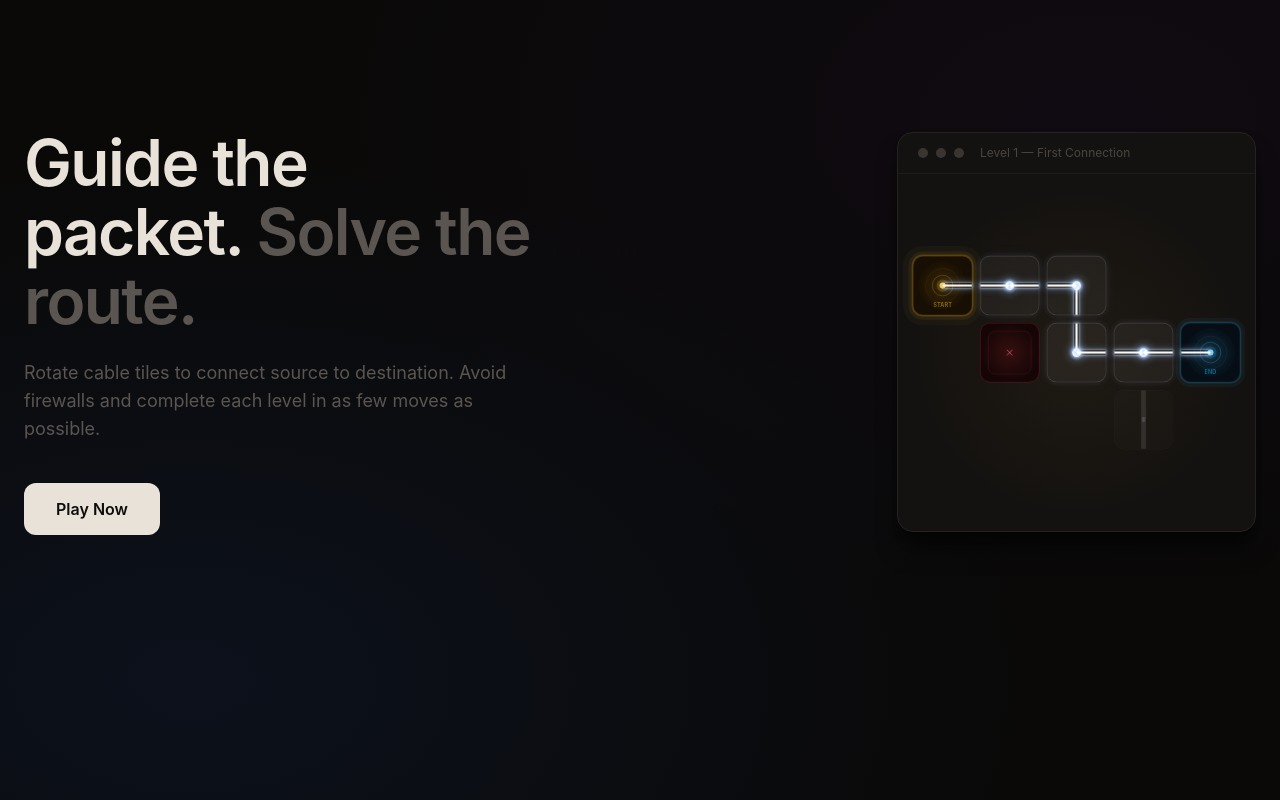
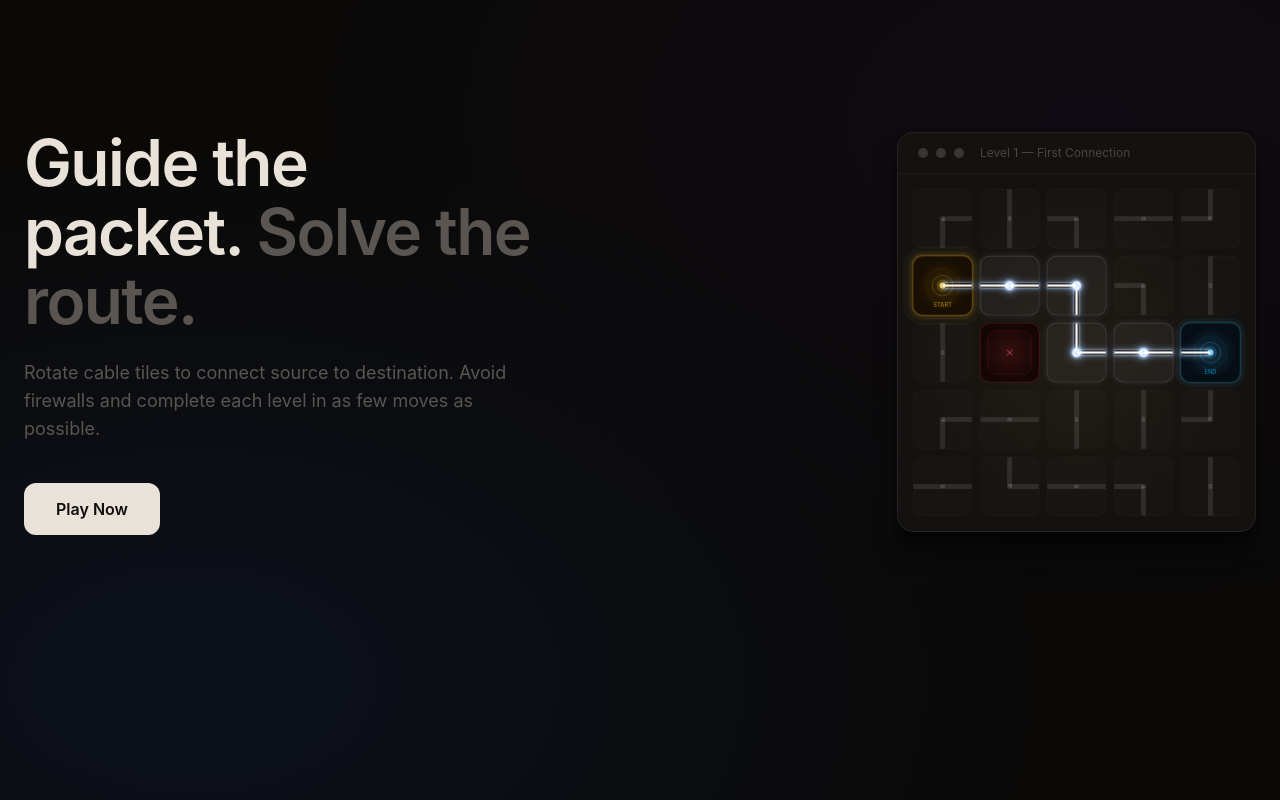
Before and after one commit to simonlartey/packet-path, a React (Vite) app: page / in a window 1280 px wide. Built offline with nearby package versions, Linux system fonts and the light colour scheme.

Commit message:
Add decoy tiles to increase puzzle difficulty

```diff
--- a/src/game/levels.ts
+++ b/src/game/levels.ts
@@ -24,39 +24,39 @@ export const levels: Level[] = [
     cols: 5,
     tiles: [
       [
-        tile('0-0', 'empty'),
-        tile('0-1', 'empty'),
-        tile('0-2', 'empty'),
-        tile('0-3', 'empty'),
-        tile('0-4', 'empty'),
+        tile('0-0', 'corner', 90),
+        tile('0-1', 'straight', 0),
+        tile('0-2', 'corner', 180),
+        tile('0-3', 'straight', 90),
+        tile('0-4', 'corner', 270),
       ],
       [
         tile('1-0', 'source', 90, true),
         tile('1-1', 'straight', 90),
         tile('1-2', 'corner', 0),
-        tile('1-3', 'empty'),
-        tile('1-4', 'empty'),
+        tile('1-3', 'corner', 180),
+        tile('1-4', 'straight', 0),
       ],
       [
-        tile('2-0', 'empty'),
+        tile('2-0', 'straight', 0),
         tile('2-1', 'firewall', 0, true),
         tile('2-2', 'corner', 0),
         tile('2-3', 'straight', 90),
         tile('2-4', 'destination', 270, true),
       ],
       [
-        tile('3-0', 'empty'),
-        tile('3-1', 'empty'),
-        tile('3-2', 'empty'),
+        tile('3-0', 'corner', 90),
+        tile('3-1', 'straight', 90),
+        tile('3-2', 'straight', 0),
         tile('3-3', 'straight', 0),
-        tile('3-4', 'empty'),
+        tile('3-4', 'corner', 270),
       ],
       [
-        tile('4-0', 'empty'),
-        tile('4-1', 'empty'),
-        tile('4-2', 'empty'),
-        tile('4-3', 'empty'),
-        tile('4-4', 'empty'),
+        tile('4-0', 'straight', 90),
+        tile('4-1', 'corner', 0),
+        tile('4-2', 'straight', 90),
+        tile('4-3', 'corner', 180),
+        tile('4-4', 'straight', 0),
       ],
     ],
   },
@@ -71,11 +71,11 @@ export const levels: Level[] = [
     cols: 5,
     tiles: [
       [
-        tile('0-0', 'empty'),
-        tile('0-1', 'empty'),
-        tile('0-2', 'empty'),
-        tile('0-3', 'empty'),
-        tile('0-4', 'empty'),
+        tile('0-0', 'corner', 90),
+        tile('0-1', 'straight', 0),
+        tile('0-2', 'corner', 180),
+        tile('0-3', 'straight', 90),
+        tile('0-4', 'corner', 270),
       ],
       [
         tile('1-0', 'source', 90, true),
@@ -85,25 +85,25 @@ export const levels: Level[] = [
         tile('1-4', 'destination', 270, true),
       ],
       [
-        tile('2-0', 'empty'),
+        tile('2-0', 'straight', 90),
         tile('2-1', 'corner', 0),
         tile('2-2', 'straight', 90),
         tile('2-3', 'corner', 270),
-        tile('2-4', 'empty'),
+        tile('2-4', 'straight', 0),
       ],
       [
-        tile('3-0', 'empty'),
-        tile('3-1', 'empty'),
+        tile('3-0', 'corner', 90),
+        tile('3-1', 'straight', 90),
         tile('3-2', 'firewall', 0, true),
-        tile('3-3', 'empty'),
-        tile('3-4', 'empty'),
+        tile('3-3', 'straight', 0),
+        tile('3-4', 'corner', 270),
       ],
       [
-        tile('4-0', 'empty'),
-        tile('4-1', 'empty'),
-        tile('4-2', 'empty'),
-        tile('4-3', 'empty'),
-        tile('4-4', 'empty'),
+        tile('4-0', 'straight', 90),
+        tile('4-1', 'corner', 0),
+        tile('4-2', 'straight', 90),
+        tile('4-3', 'corner', 180),
+        tile('4-4', 'straight', 0),
       ],
     ],
   },
@@ -118,39 +118,39 @@ export const levels: Level[] = [
     cols: 5,
     tiles: [
       [
-        tile('0-0', 'empty'),
-        tile('0-1', 'empty'),
-        tile('0-2', 'empty'),
-        tile('0-3', 'empty'),
-        tile('0-4', 'empty'),
+        tile('0-0', 'straight', 90),
+        tile('0-1', 'corner', 0),
+        tile('0-2', 'straight', 0),
+        tile('0-3', 'corner', 180),
+        tile('0-4', 'straight', 90),
       ],
       [
         tile('1-0', 'source', 90, true),
         tile('1-1', 'straight', 0),
         tile('1-2', 'corner', 90),
-        tile('1-3', 'empty'),
-        tile('1-4', 'empty'),
+        tile('1-3', 'corner', 90),
+        tile('1-4', 'straight', 90),
       ],
       [
-        tile('2-0', 'empty'),
-        tile('2-1', 'empty'),
+        tile('2-0', 'corner', 270),
+        tile('2-1', 'straight', 90),
         tile('2-2', 'straight', 90),
         tile('2-3', 'corner', 0),
         tile('2-4', 'destination', 270, true),
       ],
       [
-        tile('3-0', 'empty'),
+        tile('3-0', 'straight', 0),
         tile('3-1', 'firewall', 0, true),
         tile('3-2', 'corner', 180),
         tile('3-3', 'corner', 270),
-        tile('3-4', 'empty'),
+        tile('3-4', 'straight', 90),
       ],
       [
-        tile('4-0', 'empty'),
-        tile('4-1', 'empty'),
-        tile('4-2', 'empty'),
-        tile('4-3', 'empty'),
-        tile('4-4', 'empty'),
+        tile('4-0', 'corner', 90),
+        tile('4-1', 'straight', 0),
+        tile('4-2', 'corner', 180),
+        tile('4-3', 'straight', 0),
+        tile('4-4', 'corner', 270),
       ],
     ],
   },
@@ -169,39 +169,39 @@ export const levels: Level[] = [
     cols: 5,
     tiles: [
       [
-        tile('0-0', 'empty'),
-        tile('0-1', 'empty'),
-        tile('0-2', 'empty'),
-        tile('0-3', 'empty'),
-        tile('0-4', 'empty'),
+        tile('0-0', 'corner', 90),
+        tile('0-1', 'straight', 0),
+        tile('0-2', 'corner', 180),
+        tile('0-3', 'straight', 90),
+        tile('0-4', 'corner', 270),
       ],
       [
         tile('1-0', 'source', 90, true),
         tile('1-1', 'straight', 0),
         tile('1-2', 'straight', 0),
         tile('1-3', 'corner', 0),
-        tile('1-4', 'empty'),
+        tile('1-4', 'straight', 90),
       ],
       [
-        tile('2-0', 'empty'),
+        tile('2-0', 'straight', 90),
         tile('2-1', 'firewall', 0, true),
-        tile('2-2', 'empty'),
+        tile('2-2', 'corner', 270),
         tile('2-3', 'corner', 270),
         tile('2-4', 'destination', 270, true),
       ],
       [
-        tile('3-0', 'empty'),
-        tile('3-1', 'empty'),
+        tile('3-0', 'corner', 90),
+        tile('3-1', 'straight', 90),
         tile('3-2', 'straight', 0),
-        tile('3-3', 'empty'),
-        tile('3-4', 'empty'),
+        tile('3-3', 'corner', 180),
+        tile('3-4', 'corner', 270),
       ],
       [
-        tile('4-0', 'empty'),
-        tile('4-1', 'empty'),
-        tile('4-2', 'empty'),
-        tile('4-3', 'empty'),
-        tile('4-4', 'empty'),
+        tile('4-0', 'straight', 0),
+        tile('4-1', 'corner', 0),
+        tile('4-2', 'straight', 90),
+        tile('4-3', 'straight', 0),
+        tile('4-4', 'corner', 180),
       ],
     ],
   },
@@ -220,14 +220,14 @@ export const levels: Level[] = [
     cols: 5,
     tiles: [
       [
-        tile('0-0', 'empty'),
-        tile('0-1', 'empty'),
-        tile('0-2', 'empty'),
-        tile('0-3', 'empty'),
-        tile('0-4', 'empty'),
+        tile('0-0', 'corner', 90),
+        tile('0-1', 'straight', 0),
+        tile('0-2', 'corner', 180),
+        tile('0-3', 'straight', 90),
+        tile('0-4', 'corner', 270),
       ],
       [
-        tile('1-0', 'empty'),
+        tile('1-0', 'straight', 90),
         tile('1-1', 'firewall', 0, true),
         tile('1-2', 'corner', 0),
         tile('1-3', 'straight', 0),
@@ -238,21 +238,21 @@ export const levels: Level[] = [
         tile('2-1', 'straight', 0),
         tile('2-2', 'corner', 90),
         tile('2-3', 'corner', 0),
-        tile('2-4', 'empty'),
+        tile('2-4', 'straight', 90),
       ],
       [
-        tile('3-0', 'empty'),
-        tile('3-1', 'empty'),
-        tile('3-2', 'empty'),
-        tile('3-3', 'empty'),
-        tile('3-4', 'empty'),
+        tile('3-0', 'corner', 90),
+        tile('3-1', 'straight', 90),
+        tile('3-2', 'corner', 180),
+        tile('3-3', 'straight', 0),
+        tile('3-4', 'corner', 270),
       ],
       [
-        tile('4-0', 'empty'),
-        tile('4-1', 'empty'),
-        tile('4-2', 'empty'),
-        tile('4-3', 'empty'),
-        tile('4-4', 'empty'),
+        tile('4-0', 'straight', 0),
+        tile('4-1', 'corner', 0),
+        tile('4-2', 'straight', 90),
+        tile('4-3', 'corner', 180),
+        tile('4-4', 'straight', 90),
       ],
     ],
   },
@@ -271,39 +271,39 @@ export const levels: Level[] = [
     cols: 5,
     tiles: [
       [
-        tile('0-0', 'empty'),
+        tile('0-0', 'corner', 90),
         tile('0-1', 'source', 90, true),
         tile('0-2', 'straight', 0),
         tile('0-3', 'corner', 0),
-        tile('0-4', 'empty'),
+        tile('0-4', 'straight', 90),
       ],
       [
-        tile('1-0', 'empty'),
-        tile('1-1', 'empty'),
+        tile('1-0', 'straight', 90),
+        tile('1-1', 'corner', 180),
         tile('1-2', 'firewall', 0, true),
         tile('1-3', 'straight', 90),
-        tile('1-4', 'empty'),
+        tile('1-4', 'corner', 270),
       ],
       [
-        tile('2-0', 'empty'),
-        tile('2-1', 'empty'),
+        tile('2-0', 'corner', 90),
+        tile('2-1', 'straight', 0),
         tile('2-2', 'firewall', 0, true),
         tile('2-3', 'corner', 180),
         tile('2-4', 'destination', 270, true),
       ],
       [
-        tile('3-0', 'empty'),
-        tile('3-1', 'empty'),
-        tile('3-2', 'empty'),
+        tile('3-0', 'straight', 0),
+        tile('3-1', 'corner', 0),
+        tile('3-2', 'straight', 90),
         tile('3-3', 'corner', 0),
-        tile('3-4', 'empty'),
+        tile('3-4', 'straight', 0),
       ],
       [
-        tile('4-0', 'empty'),
-        tile('4-1', 'empty'),
-        tile('4-2', 'empty'),
-        tile('4-3', 'empty'),
-        tile('4-4', 'empty'),
+        tile('4-0', 'corner', 90),
+        tile('4-1', 'straight', 90),
+        tile('4-2', 'corner', 180),
+        tile('4-3', 'straight', 0),
+        tile('4-4', 'corner', 270),
       ],
     ],
   },
@@ -324,15 +324,15 @@ export const levels: Level[] = [
     tiles: [
       [
         tile('0-0', 'source', 180, true),
-        tile('0-1', 'empty'),
-        tile('0-2', 'empty'),
-        tile('0-3', 'empty'),
-        tile('0-4', 'empty'),
+        tile('0-1', 'corner', 90),
+        tile('0-2', 'straight', 0),
+        tile('0-3', 'corner', 180),
+        tile('0-4', 'straight', 90),
       ],
       [
         tile('1-0', 'straight', 90),
         tile('1-1', 'firewall', 0, true),
-        tile('1-2', 'empty'),
+        tile('1-2', 'straight', 90),
         tile('1-3', 'corner', 0),
         tile('1-4', 'destination', 270, true),
       ],
@@ -341,21 +341,21 @@ export const levels: Level[] = [
         tile('2-1', 'straight', 0),
         tile('2-2', 'straight', 0),
         tile('2-3', 'corner', 90),
-        tile('2-4', 'empty'),
+        tile('2-4', 'straight', 90),
       ],
       [
-        tile('3-0', 'empty'),
+        tile('3-0', 'corner', 90),
         tile('3-1', 'firewall', 0, true),
-        tile('3-2', 'empty'),
-        tile('3-3', 'empty'),
-        tile('3-4', 'empty'),
+        tile('3-2', 'straight', 90),
+        tile('3-3', 'corner', 180),
+        tile('3-4', 'corner', 270),
       ],
       [
-        tile('4-0', 'empty'),
-        tile('4-1', 'empty'),
-        tile('4-2', 'empty'),
-        tile('4-3', 'empty'),
-        tile('4-4', 'empty'),
+        tile('4-0', 'straight', 0),
+        tile('4-1', 'corner', 0),
+        tile('4-2', 'straight', 90),
+        tile('4-3', 'corner', 180),
+        tile('4-4', 'straight', 90),
       ],
     ],
   },
@@ -375,18 +375,18 @@ export const levels: Level[] = [
     cols: 5,
     tiles: [
       [
-        tile('0-0', 'empty'),
-        tile('0-1', 'empty'),
+        tile('0-0', 'corner', 90),
+        tile('0-1', 'straight', 0),
         tile('0-2', 'firewall', 0, true),
         tile('0-3', 'corner', 0),
-        tile('0-4', 'empty'),
+        tile('0-4', 'straight', 90),
       ],
       [
         tile('1-0', 'corner', 0),
         tile('1-1', 'straight', 0),
         tile('1-2', 'corner', 90),
-        tile('1-3', 'empty'),
-        tile('1-4', 'empty'),
+        tile('1-3', 'straight', 90),
+        tile('1-4', 'corner', 270),
       ],
       [
         tile('2-0', 'straight', 90),
@@ -397,17 +397,17 @@ export const levels: Level[] = [
       ],
       [
         tile('3-0', 'source', 0, true),
-        tile('3-1', 'empty'),
-        tile('3-2', 'empty'),
-        tile('3-3', 'empty'),
-        tile('3-4', 'empty'),
+        tile('3-1', 'corner', 90),
+        tile('3-2', 'straight', 90),
+        tile('3-3', 'corner', 180),
+        tile('3-4', 'straight', 0),
       ],
       [
-        tile('4-0', 'empty'),
-        tile('4-1', 'empty'),
-        tile('4-2', 'empty'),
-        tile('4-3', 'empty'),
-        tile('4-4', 'empty'),
+        tile('4-0', 'straight', 90),
+        tile('4-1', 'corner', 0),
+        tile('4-2', 'straight', 90),
+        tile('4-3', 'corner', 180),
+        tile('4-4', 'straight', 0),
       ],
     ],
   },
@@ -428,17 +428,17 @@ export const levels: Level[] = [
     tiles: [
       [
         tile('0-0', 'source', 180, true),
-        tile('0-1', 'empty'),
-        tile('0-2', 'empty'),
-        tile('0-3', 'empty'),
-        tile('0-4', 'empty'),
+        tile('0-1', 'corner', 90),
+        tile('0-2', 'straight', 0),
+        tile('0-3', 'corner', 180),
+        tile('0-4', 'straight', 90),
       ],
       [
         tile('1-0', 'straight', 90),
         tile('1-1', 'firewall', 0, true),
-        tile('1-2', 'empty'),
+        tile('1-2', 'straight', 90),
         tile('1-3', 'corner', 0),
-        tile('1-4', 'empty'),
+        tile('1-4', 'corner', 270),
       ],
       [
         tile('2-0', 'corner', 270),
@@ -448,17 +448,17 @@ export const levels: Level[] = [
         tile('2-4', 'corner', 0),
       ],
       [
-        tile('3-0', 'empty'),
-        tile('3-1', 'empty'),
-        tile('3-2', 'empty'),
-        tile('3-3', 'firewall', 0, true),
+        tile('3-0', 'corner', 90),
+        tile('3-1', 'straight', 0),
+        tile('3-2', 'firewall', 0, true),
+        tile('3-3', 'corner', 180),
         tile('3-4', 'straight', 90),
       ],
       [
-        tile('4-0', 'empty'),
-        tile('4-1', 'empty'),
-        tile('4-2', 'empty'),
-        tile('4-3', 'empty'),
+        tile('4-0', 'straight', 90),
+        tile('4-1', 'corner', 0),
+        tile('4-2', 'straight', 90),
+        tile('4-3', 'corner', 180),
         tile('4-4', 'destination', 0, true),
       ],
     ],
@@ -482,11 +482,11 @@ export const levels: Level[] = [
     cols: 5,
     tiles: [
       [
-        tile('0-0', 'empty'),
+        tile('0-0', 'straight', 90),
         tile('0-1', 'corner', 270),
-        tile('0-2', 'empty'),
-        tile('0-3', 'empty'),
-        tile('0-4', 'empty'),
+        tile('0-2', 'straight', 90),
+        tile('0-3', 'corner', 0),
+        tile('0-4', 'straight', 0),
       ],
       [
         tile('1-0', 'corner', 270),
@@ -498,23 +498,23 @@ export const levels: Level[] = [
       [
         tile('2-0', 'straight', 90),
         tile('2-1', 'firewall', 0, true),
-        tile('2-2', 'empty'),
+        tile('2-2', 'corner', 270),
         tile('2-3', 'corner', 0),
         tile('2-4', 'straight', 90),
       ],
       [
         tile('3-0', 'straight', 90),
-        tile('3-1', 'empty'),
+        tile('3-1', 'corner', 180),
         tile('3-2', 'firewall', 0, true),
         tile('3-3', 'corner', 0),
         tile('3-4', 'destination', 0, true),
       ],
       [
         tile('4-0', 'source', 0, true),
-        tile('4-1', 'empty'),
+        tile('4-1', 'corner', 90),
         tile('4-2', 'corner', 90),
-        tile('4-3', 'empty'),
-        tile('4-4', 'empty'),
+        tile('4-3', 'straight', 90),
+        tile('4-4', 'straight', 0),
       ],
     ],
   },
@@ -537,36 +537,36 @@ export const levels: Level[] = [
     cols: 5,
     tiles: [
       [
-        tile('0-0', 'empty'),
-        tile('0-1', 'empty'),
+        tile('0-0', 'corner', 90),
+        tile('0-1', 'straight', 90),
         tile('0-2', 'source', 180, true),
-        tile('0-3', 'empty'),
-        tile('0-4', 'empty'),
+        tile('0-3', 'straight', 90),
+        tile('0-4', 'corner', 270),
       ],
       [
-        tile('1-0', 'empty'),
+        tile('1-0', 'straight', 0),
         tile('1-1', 'corner', 0),
         tile('1-2', 'straight', 90),
         tile('1-3', 'firewall', 0, true),
         tile('1-4', 'straight', 0),
       ],
       [
-        tile('2-0', 'empty'),
+        tile('2-0', 'corner', 90),
         tile('2-1', 'firewall', 0, true),
         tile('2-2', 'corner', 180),
         tile('2-3', 'straight', 0),
         tile('2-4', 'corner', 0),
       ],
       [
-        tile('3-0', 'empty'),
-        tile('3-1', 'empty'),
+        tile('3-0', 'straight', 90),
+        tile('3-1', 'corner', 180),
         tile('3-2', 'firewall', 0, true),
         tile('3-3', 'corner', 180),
         tile('3-4', 'straight', 90),
       ],
       [
-        tile('4-0', 'empty'),
-        tile('4-1', 'empty'),
+        tile('4-0', 'corner', 90),
+        tile('4-1', 'straight', 0),
         tile('4-2', 'destination', 90, true),
         tile('4-3', 'straight', 0),
         tile('4-4', 'corner', 90),
@@ -593,14 +593,14 @@ export const levels: Level[] = [
     cols: 5,
     tiles: [
       [
-        tile('0-0', 'empty'),
-        tile('0-1', 'empty'),
-        tile('0-2', 'empty'),
-        tile('0-3', 'empty'),
+        tile('0-0', 'corner', 90),
+        tile('0-1', 'straight', 0),
+        tile('0-2', 'corner', 180),
+        tile('0-3', 'straight', 90),
         tile('0-4', 'straight', 0),
       ],
       [
-        tile('1-0', 'empty'),
+        tile('1-0', 'straight', 90),
         tile('1-1', 'corner', 270),
         tile('1-2', 'straight', 0),
         tile('1-3', 'straight', 0),
@@ -614,17 +614,17 @@ export const levels: Level[] = [
         tile('2-4', 'straight', 90),
       ],
       [
-        tile('3-0', 'empty'),
+        tile('3-0', 'corner', 90),
         tile('3-1', 'straight', 90),
         tile('3-2', 'firewall', 0, true),
         tile('3-3', 'corner', 90),
         tile('3-4', 'straight', 90),
       ],
       [
-        tile('4-0', 'empty'),
+        tile('4-0', 'straight', 90),
         tile('4-1', 'source', 0, true),
-        tile('4-2', 'empty'),
-        tile('4-3', 'empty'),
+        tile('4-2', 'corner', 180),
+        tile('4-3', 'straight', 0),
         tile('4-4', 'destination', 0, true),
       ],
     ],
@@ -650,35 +650,35 @@ export const levels: Level[] = [
     tiles: [
       [
         tile('0-0', 'corner', 90),
-        tile('0-1', 'empty'),
-        tile('0-2', 'empty'),
-        tile('0-3', 'empty'),
-        tile('0-4', 'empty'),
+        tile('0-1', 'straight', 90),
+        tile('0-2', 'corner', 0),
+        tile('0-3', 'straight', 90),
+        tile('0-4', 'corner', 270),
       ],
       [
         tile('1-0', 'corner', 270),
         tile('1-1', 'straight', 0),
         tile('1-2', 'corner', 0),
         tile('1-3', 'firewall', 0, true),
-        tile('1-4', 'empty'),
+        tile('1-4', 'straight', 90),
       ],
       [
         tile('2-0', 'straight', 90),
         tile('2-1', 'firewall', 0, true),
         tile('2-2', 'straight', 90),
         tile('2-3', 'firewall', 0, true),
-        tile('2-4', 'empty'),
+        tile('2-4', 'corner', 180),
       ],
       [
         tile('3-0', 'straight', 90),
         tile('3-1', 'corner', 90),
         tile('3-2', 'straight', 90),
         tile('3-3', 'straight', 0),
-        tile('3-4', 'empty'),
+        tile('3-4', 'corner', 270),
       ],
       [
         tile('4-0', 'destination', 0, true),
-        tile('4-1', 'empty'),
+        tile('4-1', 'corner', 180),
         tile('4-2', 'corner', 270),
         tile('4-3', 'straight', 0),
         tile('4-4', 'source', 270, true),
```
